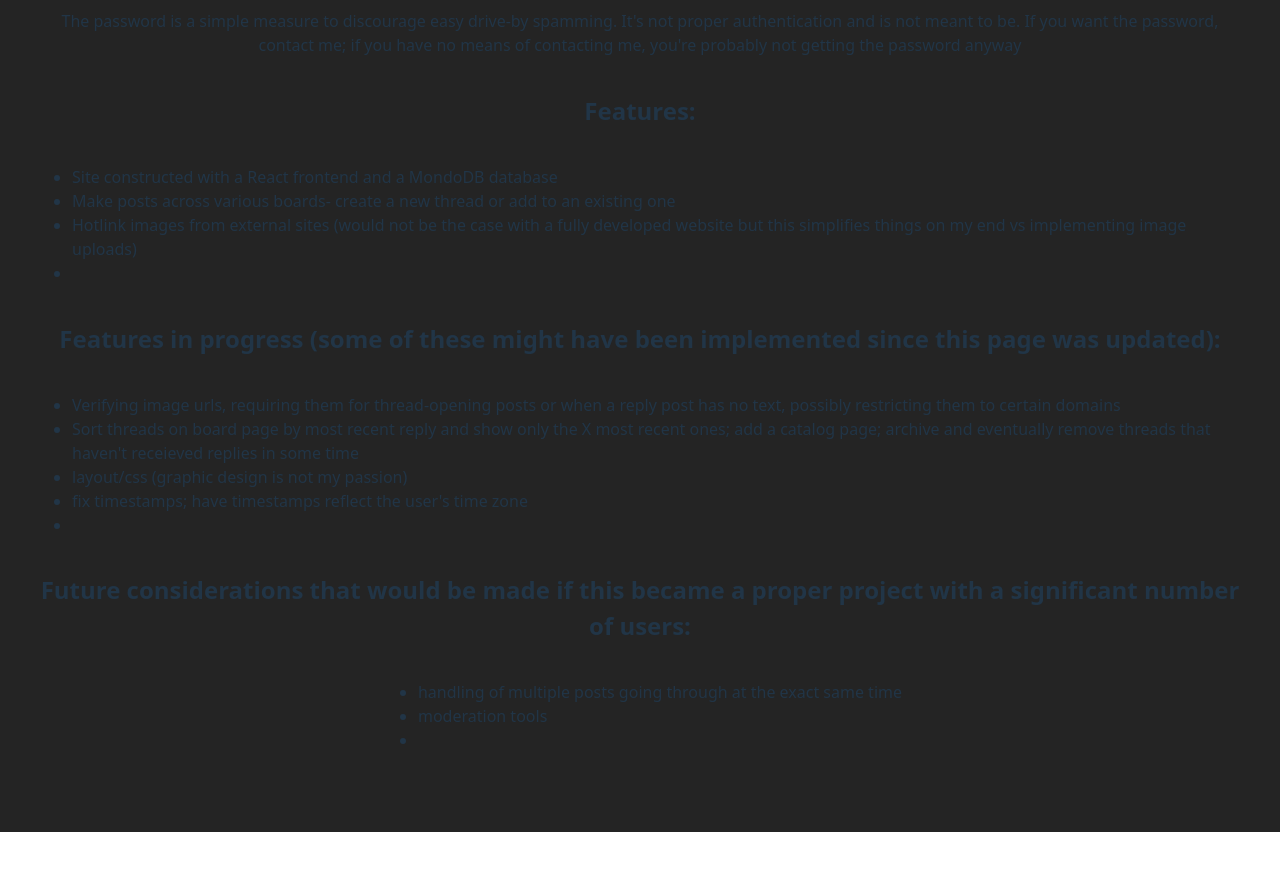
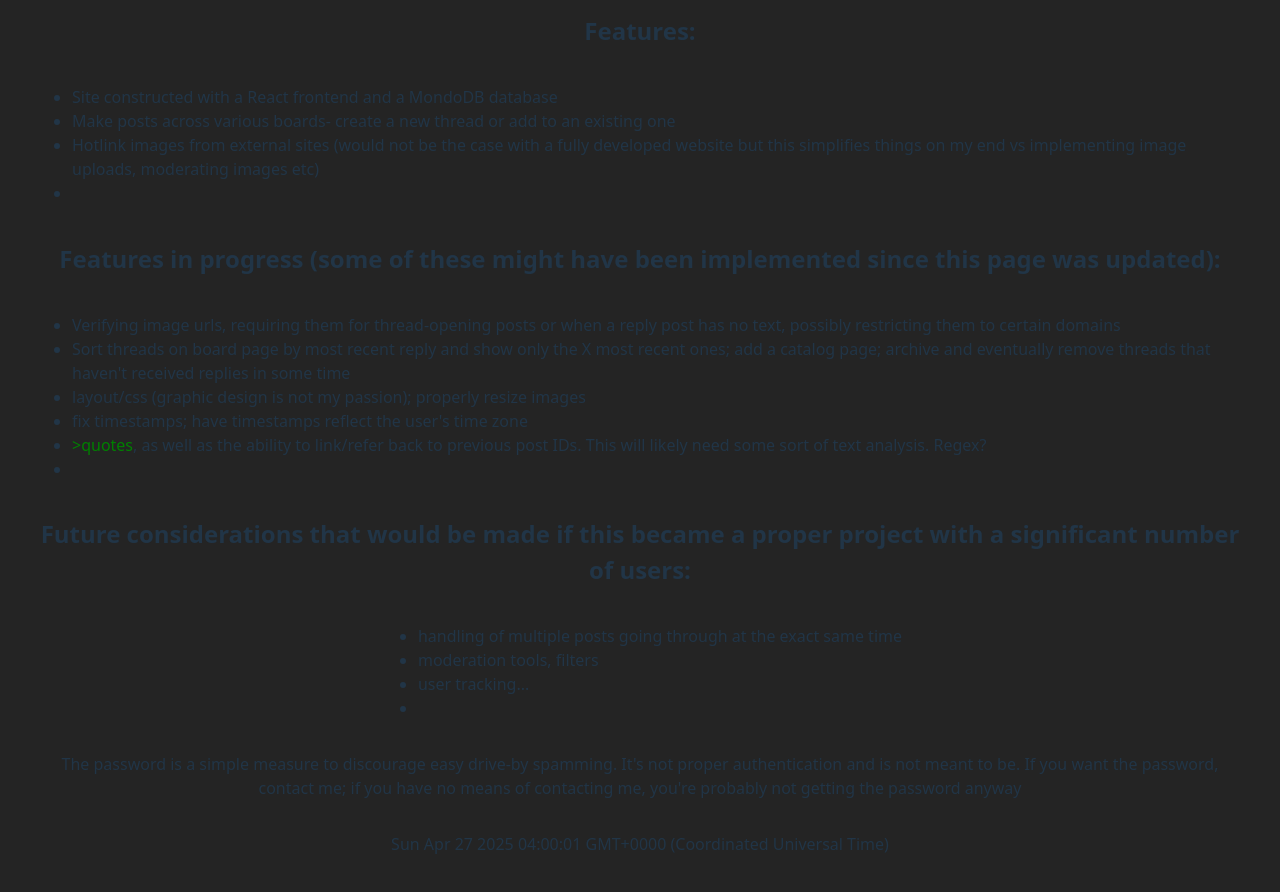
Before and after one commit to krcdavis/dumpstr-client, a React (Vite) app: page /about in a window 1280 px wide. Shown: the part 220-1112 px from the top of the page. Before the commit the page ends 1052 px from the top, so only its background shows below. Built offline with nearby package versions, Linux system fonts and the light colour scheme; no server answers.

Commit message:
post ordering

```diff
--- a/src/about.jsx
+++ b/src/about.jsx
@@ -6,39 +6,42 @@ import './App.css';
 
 function About() {
 
+const ts = 1749252267;
+const st = Date(ts).toString() ;
 
 return(
 <>
 <h1>About Dumpstr</h1>
-<p>Dumpstr is a simple experimental imageboard-type website. made using MERN stack</p>
-<p>The password is a simple measure to discourage easy drive-by spamming. It's not proper authentication and is not meant to be. If you want the password, contact me; if you have no means of contacting me, you're probably not getting the password anyway</p>
+<p>Dumpstr is a simple experimental imageboard-type website, made using the MERN stack- MongoDB, Express, React js and Node js.</p>
 
 <h2>Features:</h2>
 <ul>
 <li>Site constructed with a React frontend and a MondoDB database</li>
 <li>Make posts across various boards- create a new thread or add to an existing one</li>
-<li>Hotlink images from external sites (would not be the case with a fully developed website but this simplifies things on my end vs implementing image uploads)</li>
+<li>Hotlink images from external sites (would not be the case with a fully developed website but this simplifies things on my end vs implementing image uploads, moderating images etc)</li>
 <li></li>
 </ul>
 <h2>Features in progress (some of these might have been implemented since this page was updated):</h2>
 <ul>
 <li>Verifying image urls, requiring them for thread-opening posts or when a reply post has no text, possibly restricting them to certain domains</li>
-<li>Sort threads on board page by most recent reply and show only the X most recent ones; add a catalog page; archive and eventually remove threads that haven't receieved replies in some time</li>
-<li>layout/css (graphic design is not my passion)</li>
+<li>Sort threads on board page by most recent reply and show only the X most recent ones; add a catalog page; archive and eventually remove threads that haven't received replies in some time</li>
+<li>layout/css (graphic design is not my passion); properly resize images</li>
 <li>fix timestamps; have timestamps reflect the user's time zone</li>
+<li> <font color="green">&gt;quotes</font>, as well as the ability to link/refer back to previous post IDs. This will likely need some sort of text analysis. Regex?  </li>
 <li></li>
 </ul>
 <h2>Future considerations that would be made if this became a proper project with a significant number of users:</h2>
 <ul>
 <li>handling of multiple posts going through at the exact same time</li>
-<li>moderation tools</li>
+<li>moderation tools, filters</li>
+<li>user tracking...</li>
 <li></li>
 </ul>
 
-<p></p>
+<p>The password is a simple measure to discourage easy drive-by spamming. It's not proper authentication and is not meant to be. If you want the password, contact me; if you have no means of contacting me, you're probably not getting the password anyway</p>
 
 
-
+<p>{st}  </p>
 
 </>
 );
--- a/src/board.jsx
+++ b/src/board.jsx
@@ -1,4 +1,3 @@
-//temp wipe...
 
 //it works (:
 
@@ -29,11 +28,13 @@ function BoardContents() {
 const contents = [];
 
 for (const trd in threads) {
-//add threadthing to contents
+//i guess i'll swap to using last timestamp as key, for ordering purposes. so,
+//const tid = threads[timestamp][0].tid//use that for ThreadThing key
+//... that's really the only change
+
 contents.push(
-<ThreadThing key={threads[trd][0]._id} things={threads[trd]} />
+<ThreadThing key={threads[trd][0].tid} things={threads[trd]} />
 );
-//posts.push(<ThreadBox key={threads[trd]._id} things={threads[trd]} />);
 
 }//threads
 
```
